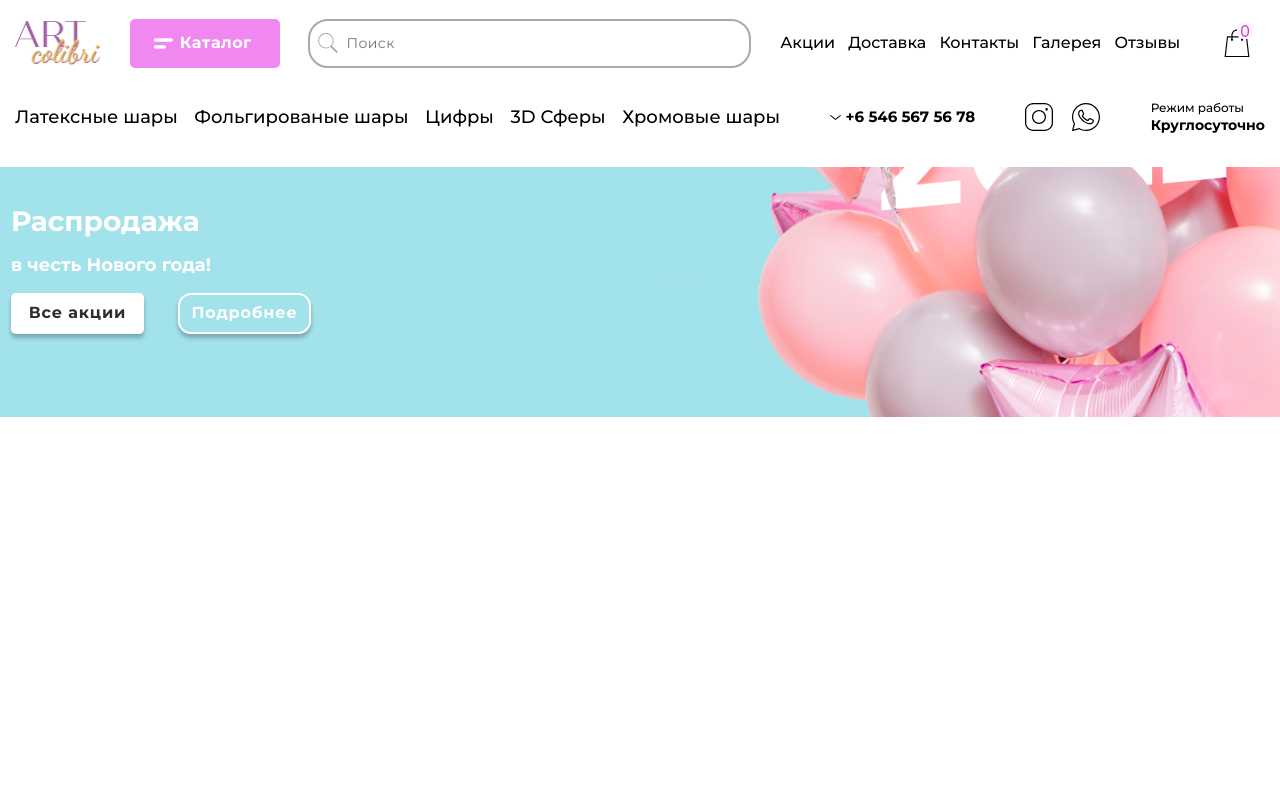
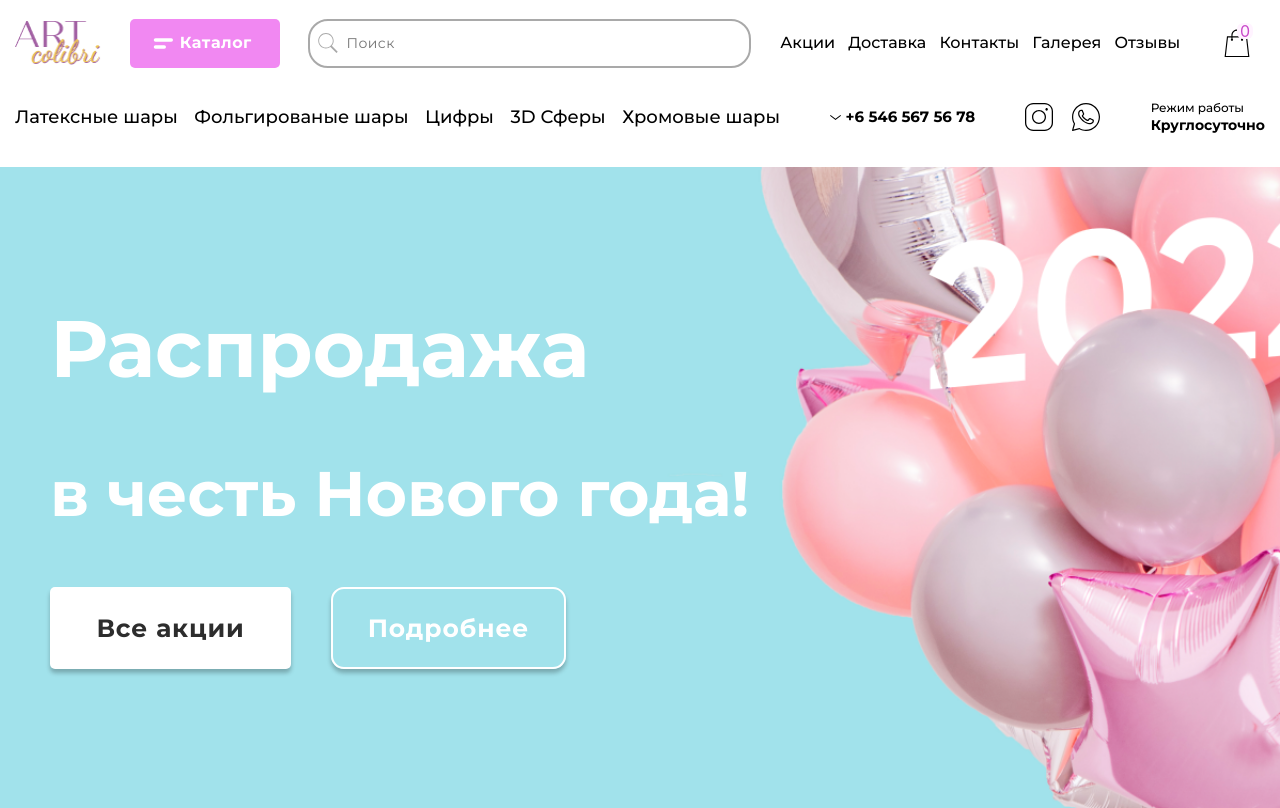
Before and after one commit to SomVariable/marbles-shop, a React (Create React App) app: page / in a window 1280 px wide. Built offline with nearby package versions, Linux system fonts and the light colour scheme.

Commit message:
add sale section

```diff
--- a/src/components/saleSection/SaleSection.module.scss
+++ b/src/components/saleSection/SaleSection.module.scss
@@ -2,6 +2,14 @@
     display: $dis;
     justify-content: $jc;
     align-items: $ai;
+  }
+  @mixin buttonsParam ($width, $height) {
+    width: $width;
+    height: $height;
+  }
+  @mixin fontParam($family, $style) {
+    font-family: $family;
+    font-style: $style;
   }
   .sale {
     min-height: 198px;
@@ -9,8 +17,7 @@
     padding: 36px 0px 36px 11px;
   }
   .mainTitle {
-    font-family: 'Montserrat';
-    font-style: normal;
+    @include fontParam('Montserrat',normal );
     font-weight: var(--fw-bold);
     font-size: 28px;
     line-height: 130%;
@@ -18,8 +25,7 @@
     margin: 0px;
   }
   .subTitle {
-    font-family: 'Montserrat';
-    font-style: normal;
+    @include fontParam('Montserrat',normal );
     font-weight: var(--fw-bold);
     font-size: var(	--fs-m);
     line-height: 130%;
@@ -66,10 +72,87 @@
     padding: 0px;
     p {
       @include flexParam(flex,center ,center );
-      font-weight: 700;
-      font-size: 16px;
+      font-weight: var(--fw-bold);
+      font-size: var(--fs-s);
       line-height: 130%;
-      color: white;
+      color: var(--secondary);
     }
   }
  }
+ @media (min-width: 690px) {
+  .sale {
+    min-height: 300px;
+  }
+ }
+ @media (min-width: 768px) {
+  .buttonWrap {
+    width: 350px;
+  }
+  .primary {
+    @include buttonsParam(155px, 50px)
+  }
+  .more {
+    @include buttonsParam(155px, 50px)
+  }
+  .mainTitle {
+    font-size: 45px;
+  }
+  .subTitle {
+    font-size: 30px;
+  }
+ }
+ @media (min-width: 850px) {
+  .sale {
+    min-height: 350px;
+  }
+ }
+ @media (min-width: 992px) {
+  .sale {
+    min-height: 400px;
+    padding: 45px 0px 45px 11px;
+  }
+  .buttonWrap {
+    width: 400px;
+  }
+  .primary {
+    @include buttonsParam(165px, 60px)
+  }
+  .more {
+    @include buttonsParam(165px, 60px)
+  }
+  .mainTitle {
+    font-size: 55px;
+  }
+  .subTitle {
+    font-size: 33px;
+  }
+ }
+ @media (min-width: 1200px) {
+  .sale {
+    min-height: 600px;
+    padding: 130px 0px 139px 50px;
+  }
+  .buttonWrap {
+    width: 516px;
+  }
+  .primary {
+    width: 241px;
+    height: 82px;
+    p {
+      font-size: 25px;
+    }
+  }
+  .more {
+    width: 235px;
+    height: 82px;
+    p {
+      font-size: 25px;
+    }
+  }
+  .mainTitle {
+    font-size: 80px;
+  }
+  .subTitle {
+    font-size: 63px;
+  }
+ }
```
